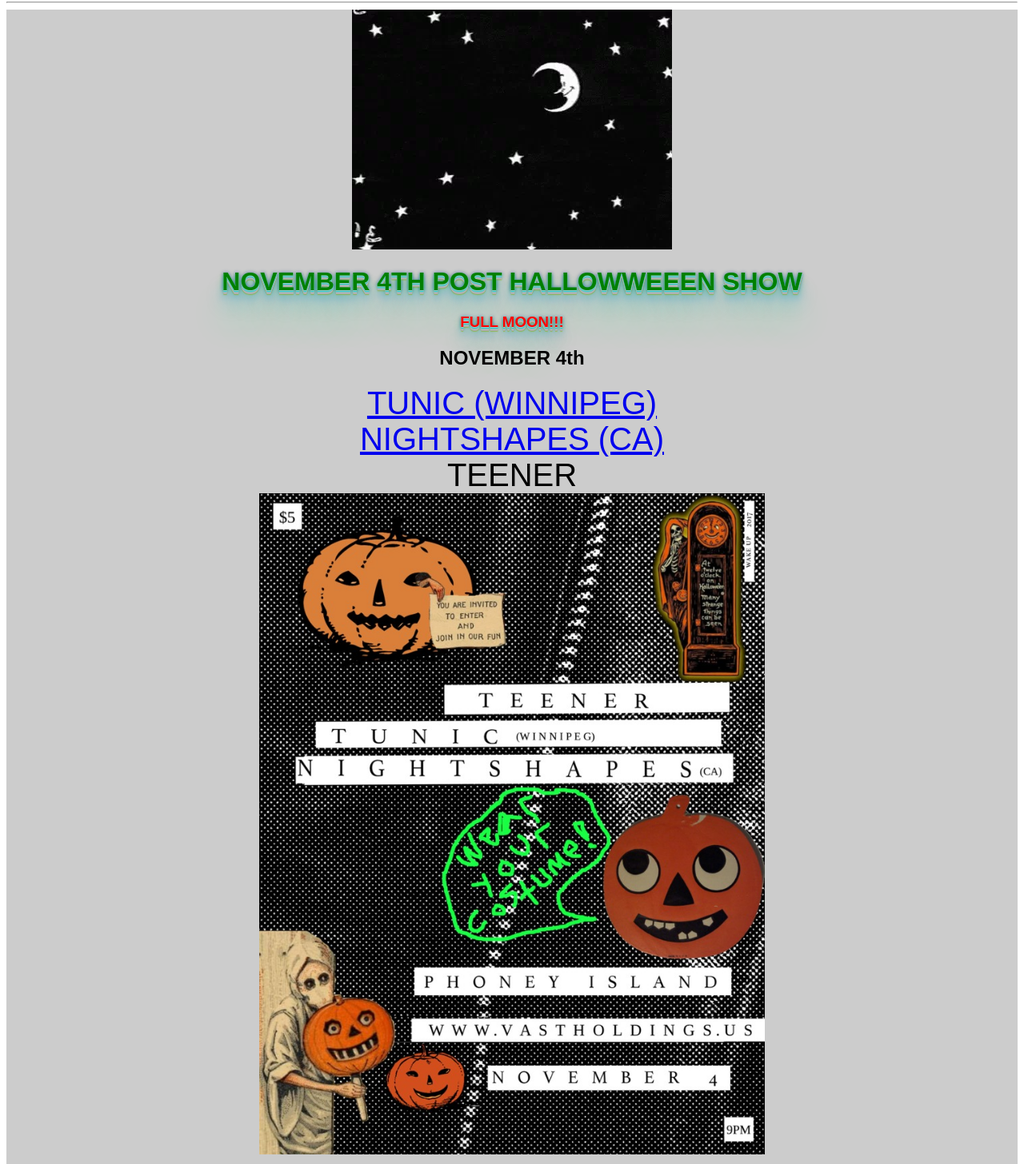
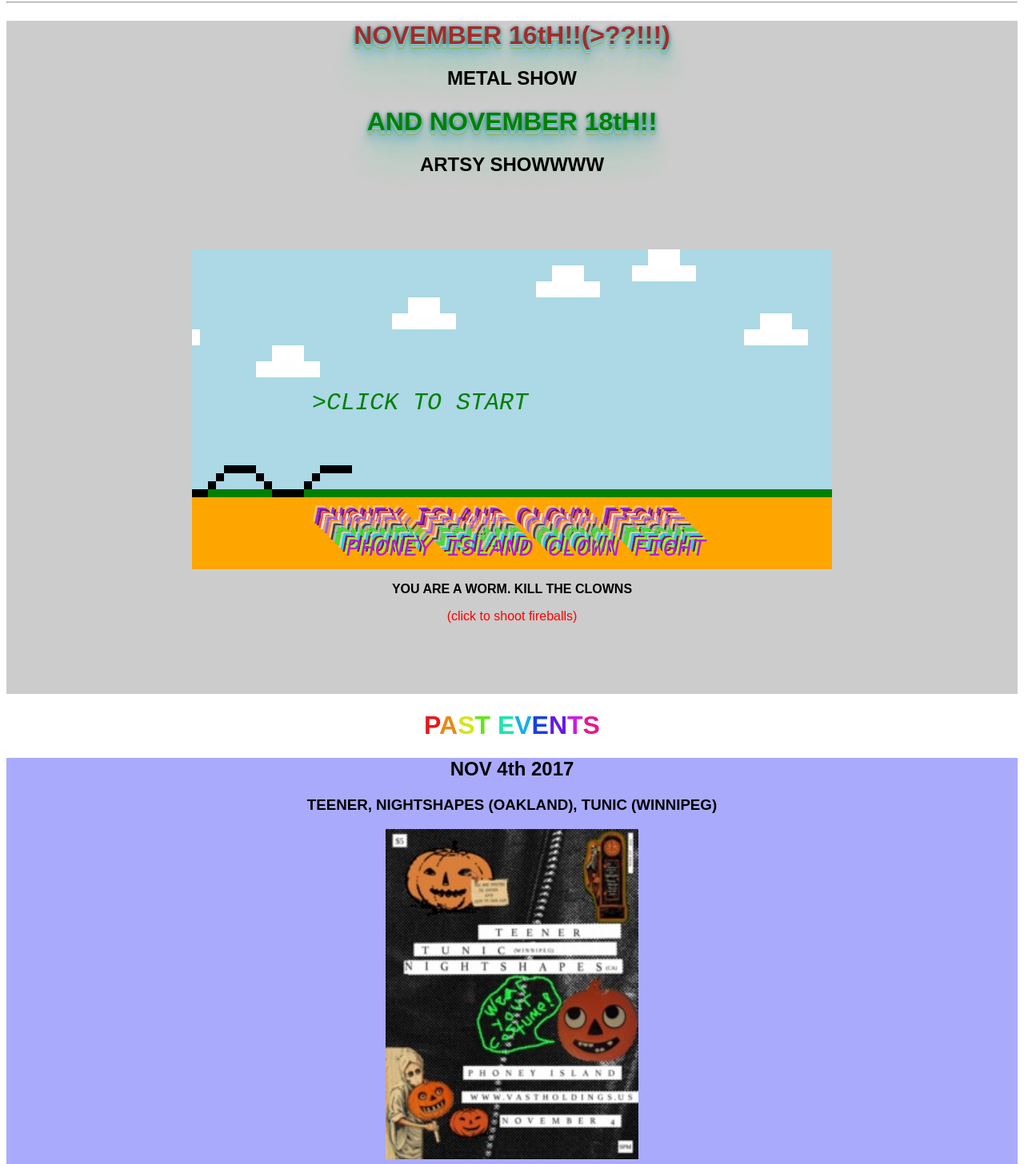
Before and after one commit to vastholdings/vastholdings.github.io, a plain HTML site: page index.html in a window 1280 px wide. Shown: the part 138-1594 px from the top of the page at 80% size. Drawn offline with Linux system fonts and the light colour scheme.

Commit message:
Update data

```diff
--- a/index.html
+++ b/index.html
@@ -12,17 +12,10 @@
 <a href="mailto:vastholdings@gmail.com">Contact us</a>
 <hr/>
 <div style="background-color:#ccc">
-<img src="img/moon.webp"></img>
-<h1 class="awesome" style="color: green">NOVEMBER 4TH POST HALLOWWEEEN SHOW</h1>
-<h3 class="awesome" style="color: red">FULL MOON!!!</h3>
-<h2>NOVEMBER 4th</h2>
-<div class="bands">
-    <span><a href="https://tunicband.bandcamp.com/">TUNIC (WINNIPEG)</a></span>
-    <span><a href="https://nightshapes.bandcamp.com/">NIGHTSHAPES (CA)</a></span>
-    <span>TEENER</span>
-</div>
-
-<img src="img/nov4.jpg" style="width:50%"></img>
+<h1 class="awesome" style="color: brown">NOVEMBER 16tH!!(>??!!!)<h1>
+<h2>METAL SHOW</h2>
+<h1 class="awesome" style="color: green">AND NOVEMBER 18tH!!<h1>
+<h2>ARTSY SHOWWWW</h2>
 <br/>
 <br/>
 <br/>
@@ -38,9 +31,9 @@
 <h1 class="rainbowText">PAST EVENTS</h1>
 
 <div style="background-color: #aaaafc;" class="post">
-    <h2>OCT 13th 2017</h2>
-    <h3>DEATH CAT (CA), HARRY CLOUD (CA), MUSCLE BABY, CHIMNEY LAKES</h3>
-    <a href="img/bonk3.png"><img src="img/bonk3.200.jpg"></img></a>
+    <h2>NOV 4th 2017</h2>
+    <h3>TEENER, NIGHTSHAPES (OAKLAND), TUNIC (WINNIPEG)</h3>
+    <a href="img/nov4.jpg"><img src="img/nov4.200.jpg"></img></a>
 </div>
 
 
```
